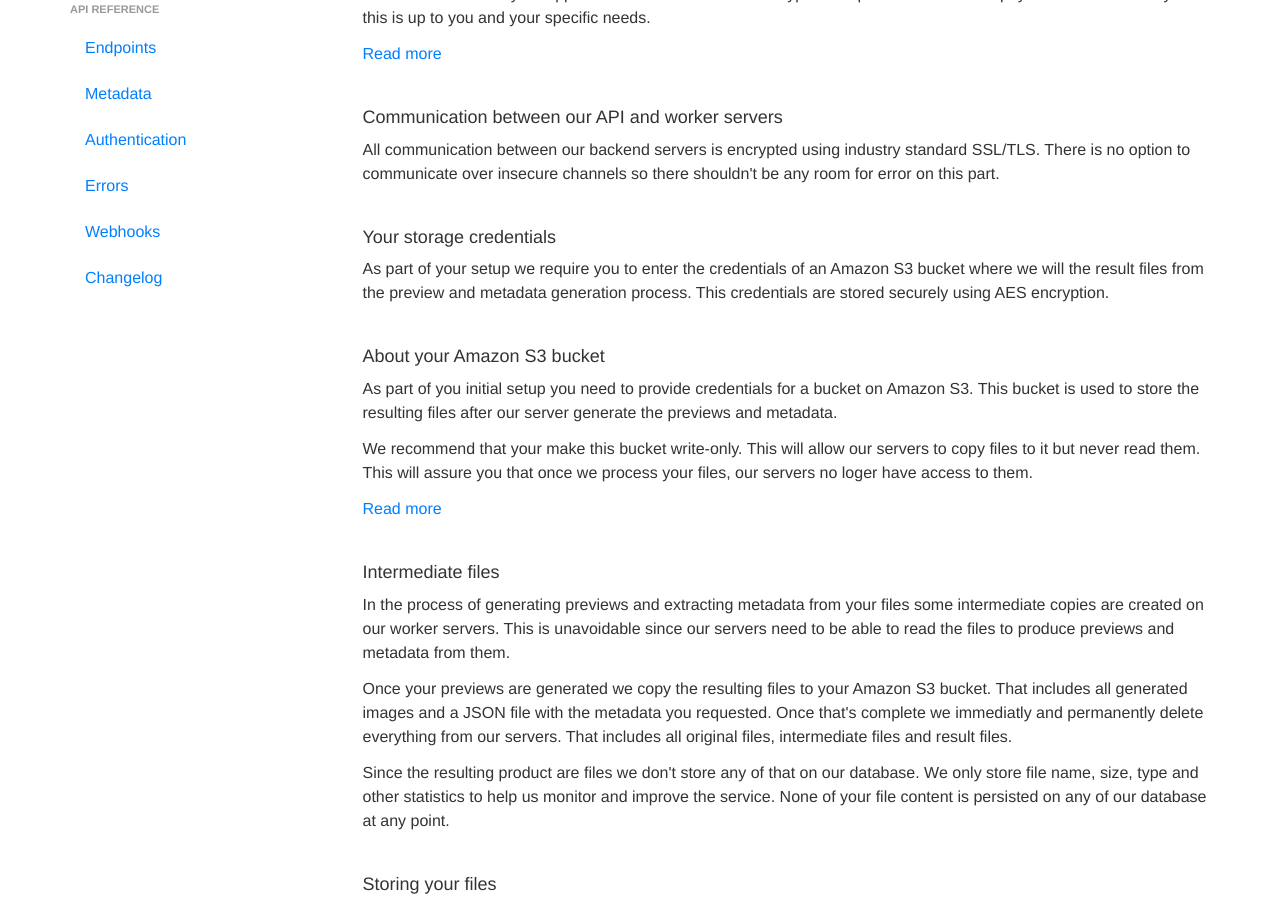
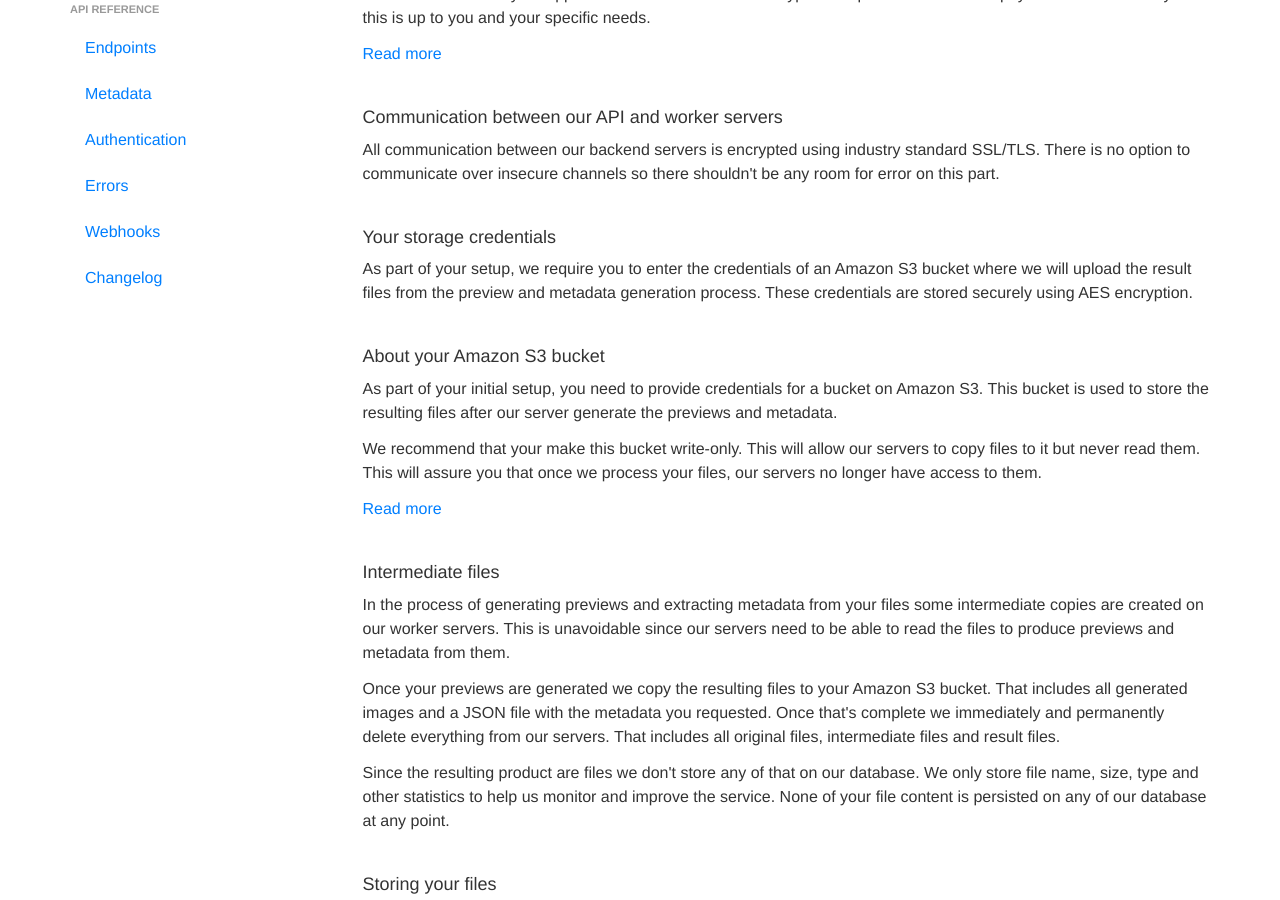
Before and after one commit to jomajoma/filepreviews.io, a Jekyll site: the page built from docs/privacy.html, in a window 1280 px wide and 900 px high, scrolled down 584 px. Built offline with Jekyll 4.4.1, drawn with Linux system fonts in a browser that asks for light colours; nearby versions of some CDN libraries.

Commit message:
Update privacy.html

```diff
--- a/docs/privacy.html
+++ b/docs/privacy.html
@@ -15,16 +15,16 @@ header: "Privacy & Security"
 <p>All communication between our backend servers is encrypted using industry standard SSL/TLS. There is no option to communicate over insecure channels so there shouldn't be any room for error on this part.</p>
 
 <br><h4>Your storage credentials</h4>
-<p>As part of your setup we require you to enter the credentials of an Amazon S3 bucket where we will the result files from the preview and metadata generation process. This credentials are stored securely using AES encryption.</p>
+<p>As part of your setup, we require you to enter the credentials of an Amazon S3 bucket where we will upload the result files from the preview and metadata generation process. These credentials are stored securely using AES encryption.</p>
 
 <br><h4>About your Amazon S3 bucket</h4>
-<p>As part of you initial setup you need to provide credentials for a bucket on Amazon S3. This bucket is used to store the resulting files after our server generate the previews and metadata.</p>
-<p>We recommend that your make this bucket write-only. This will allow our servers to copy files to it but never read them. This will assure you that once we process your files, our servers no loger have access to them.</p>
+<p>As part of your initial setup, you need to provide credentials for a bucket on Amazon S3. This bucket is used to store the resulting files after our server generate the previews and metadata.</p>
+<p>We recommend that your make this bucket write-only. This will allow our servers to copy files to it but never read them. This will assure you that once we process your files, our servers no longer have access to them.</p>
 <p><a href="/docs/storages.html">Read more</a></p>
 
 <br><h4>Intermediate files</h4>
 <p>In the process of generating previews and extracting metadata from your files some intermediate copies are created on our worker servers. This is unavoidable since our servers need to be able to read the files to produce previews and metadata from them.</p>
-<p>Once your previews are generated we copy the resulting files to your Amazon S3 bucket. That includes all generated images and a JSON file with the metadata you requested. Once that's complete we immediatly and permanently delete everything from our servers. That includes all original files, intermediate files and result files.</p>
+<p>Once your previews are generated we copy the resulting files to your Amazon S3 bucket. That includes all generated images and a JSON file with the metadata you requested. Once that's complete we immediately and permanently delete everything from our servers. That includes all original files, intermediate files and result files.</p>
 <p>Since the resulting product are files we don't store any of that on our database. We only store file name, size, type and other statistics to help us monitor and improve the service. None of your file content is persisted on any of our database at any point.</p>
 
 <br><h4>Storing your files</h4>
```
